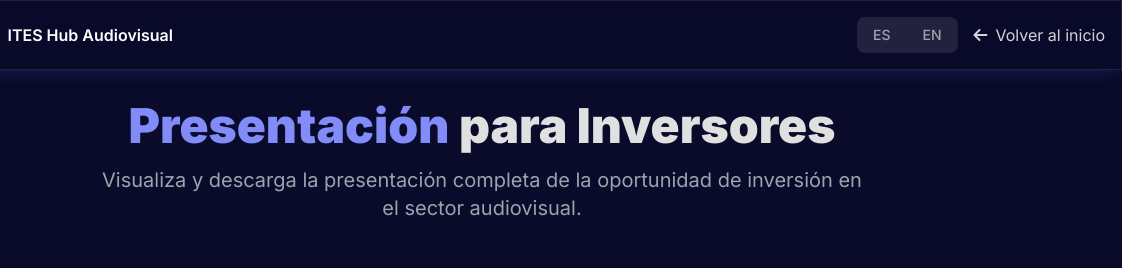
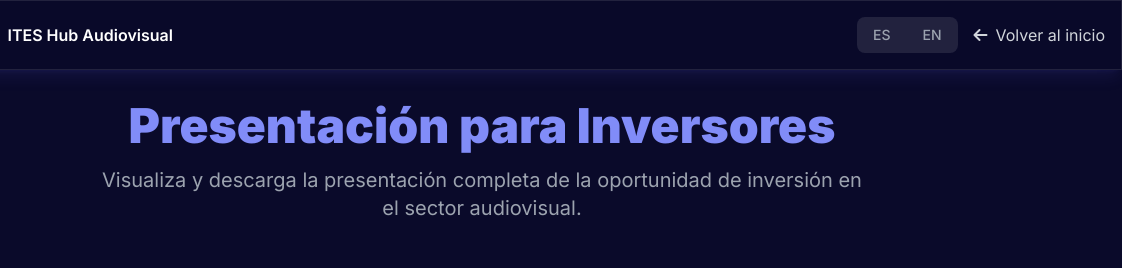
Before and after one commit to PascualFort/ites-deck, a plain HTML site: page download.html in a window 1280 px wide. Shown: the top 268 px of the page, 158-1280 px from the left. Drawn offline with nearby package versions, Linux system fonts and the light colour scheme; sample sign-in values are in the browser's storage.

Commit message:
feat: Fix

```diff
--- a/download.html
+++ b/download.html
@@ -154,9 +154,8 @@
             <span
               class="text-indigo-400"
               data-translate="download-presentation-investors"
-              >Presentación</span
+              >Presentación para Inversores</span
             >
-            para Inversores
           </h1>
           <p class="text-xl text-gray-400 max-w-3xl mx-auto">
             Visualiza y descarga la presentación completa de la oportunidad de
```
